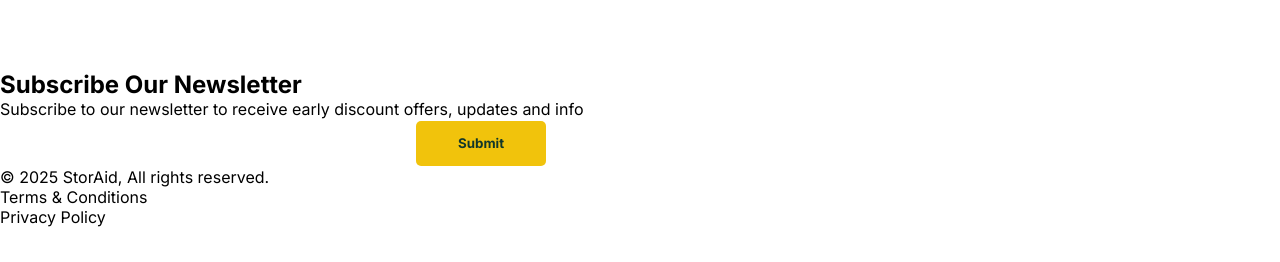
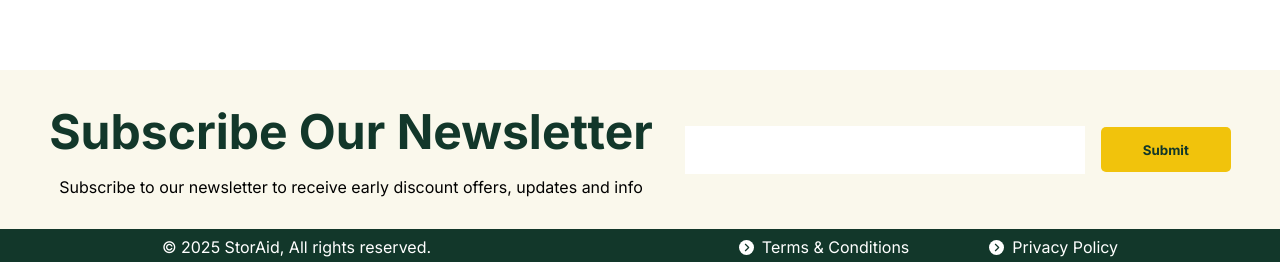
Before and after one commit to emillarsson99-m0wgli/StoraidStorageService, a React (Vite) app: page / in a window 1280 px wide. Shown: the part 6058-6320 px from the top of the page. Before the commit the page ends 6285 px from the top, so only its background shows below. Built offline with nearby package versions, Linux system fonts and the light colour scheme.

Commit message:
Tweaked footer, added arrow icons to terms

```diff
--- a/src/Components/Footer.css
+++ b/src/Components/Footer.css
@@ -0,0 +1,69 @@
+.footer-bg {
+  background-color: #FAF8EC;
+}
+.footer-container {
+    width: 100%;
+    max-width: 1320px;
+    margin-left: auto;
+    margin-right: auto;
+    padding: 1rem 1rem;
+    text-align: center;
+
+}
+
+.newsletter {
+  display: flex;
+  justify-content: center;
+  padding: 1rem;
+  gap: 2rem;
+
+}
+
+.newsletter-text {
+  flex-direction: column;
+
+
+  & h2 {
+    font-size: 3rem;
+    font-weight: 700;
+    color: #12372A;
+    padding-bottom: 1rem;
+  }
+}
+
+.newsletter-form {
+  flex-direction: row;
+}
+
+.footer {
+  display: flex;
+  justify-content: space-around;
+  align-items: center;
+  padding: .5rem;
+
+
+  & p {
+    color: #fff;
+  }
+}
+
+.terms-and-policy {
+  display: flex;
+  gap: 5rem;
+}
+
+.terms {
+    display: flex;
+    align-items: center;
+    gap: .5rem;
+}
+
+.policy {
+    display: flex;
+    align-items: center;
+    gap: .5rem;
+}
+.footer-bottom-bg {
+  width: 100%;
+  background-color: #12372A;
+}
--- a/src/Components/Footer.jsx
+++ b/src/Components/Footer.jsx
@@ -22,8 +22,14 @@ function Footer() {
             <div className="footer">
               <p>© 2025 StorAid, All rights reserved.</p>
               <div className="terms-and-policy">
-                <p>Terms & Conditions</p>
-                <p> Privacy Policy</p>
+                <div className="terms">
+                    <img src="/arrowIcon.svg" alt="" className="arrow-icon" />
+                    <p>Terms & Conditions</p>
+                </div>
+                <div className="policy">
+                    <img src="/arrowIcon.svg" alt="" className="arrow-icon" />
+                    <p> Privacy Policy</p>
+                </div>
               </div>
             </div>
           </div>
```
Also changed, not shown: public/arrowIcon.svg (added).
